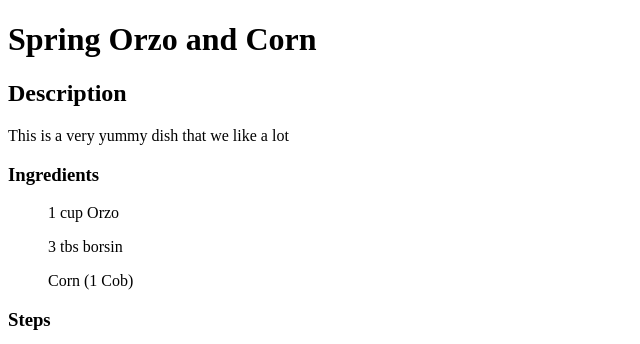
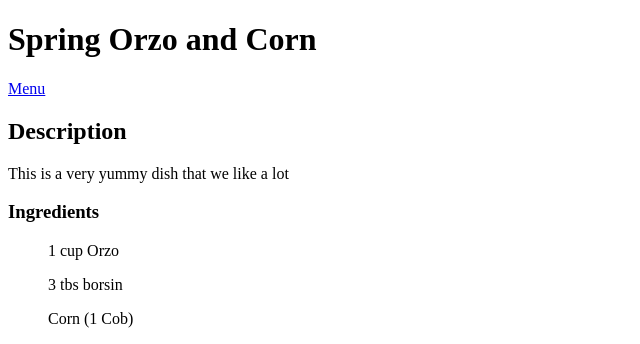
Before and after one commit to CaptainTofu/odin-recipes, a plain HTML site: page recipes/spring-orzo-and-corn.html in a window 1280 px wide. Shown: the top 344 px of the page, without its empty margins (0-640 px from the left). Drawn offline with Linux system fonts and the light colour scheme.

Commit message:
Fixed Link

```diff
--- a/recipes/spring-orzo-and-corn.html
+++ b/recipes/spring-orzo-and-corn.html
@@ -9,6 +9,7 @@
 
 <body>
     <h1>Spring Orzo and Corn</h1>
+    <a href="../index.html">Menu</a>
     <h2>Description</h2>
     <p>This is a very yummy dish that we like a lot</p>
     <h3>Ingredients</h3>
```
